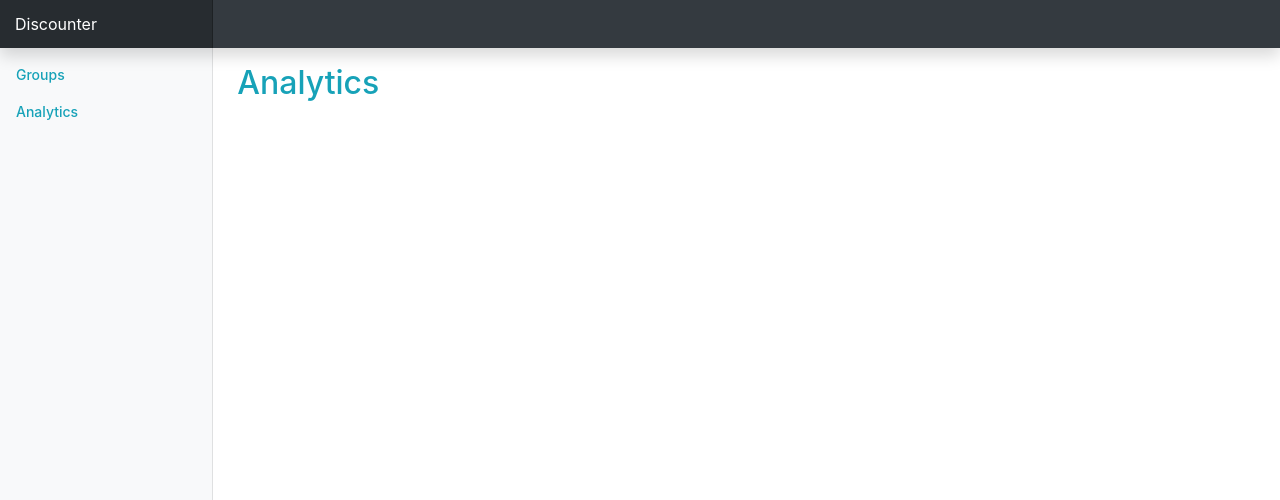
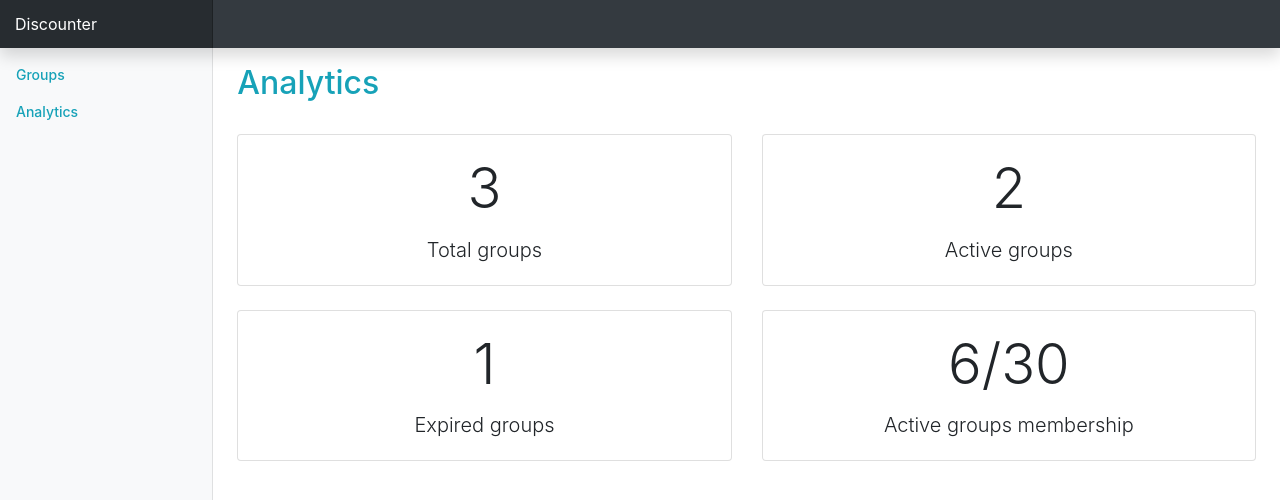
Before and after one commit to johnotu/discounter, a React (Create React App) app: page /analytics in a window 1280 px wide. Shown: the top 500 px of the page. Built offline with nearby package versions, Linux system fonts and the light colour scheme.

Commit message:
added analytics
showing some important numbers like total groups and how group
memberships is currently distributed

```diff
--- a/src/components/Analytics.js
+++ b/src/components/Analytics.js
@@ -1,10 +1,22 @@
-import React from 'react';
+import React, { useState } from 'react';
 
-// import groups from './groups.json';
+import dummyGroups from './groups.json';
 import TopNav from './TopNav';
 import SideNav from './SideNav';
 
 const Groups = props => {
+  const [groups, setGroups] = useState(dummyGroups);
+
+  const totalGroups = groups.length;
+
+  const isActive = group => group.isActive;
+  const activeGroups = groups.filter(isActive);
+  const totalActiveGroups = activeGroups.length;
+  const totalExpiredGroups = totalGroups - totalActiveGroups;
+  const totalActiveMembers = activeGroups.reduce((acc, curr) => acc + curr.members.length, 0);
+  const totalMembersExpected = activeGroups.reduce((acc, cur) => acc + cur.totalMembers, 0);
+
+
   return (
     <div className="admin">
       <TopNav />
@@ -15,6 +27,45 @@ const Groups = props => {
             <div className="d-flex justify-content-between flex-wrap flex-md-nowrap align-items-center pt-3 pb-2 mb-3">
               <h1 className="h2 text-info">Analytics</h1>
             </div>
+
+            <div className="row">
+              <div className="col-sm-6">
+                <div class="card text-center mb-4">
+                  <div class="card-body">
+
+                    <h5 class="card-title display-4">{totalGroups}</h5>
+                    <p class="card-text lead">Total groups</p>
+                  </div>
+                </div>
+              </div>
+              <div className="col-sm-6">
+                <div class="card text-center mb-4">
+                  <div class="card-body">
+
+                    <h5 class="card-title display-4">{totalActiveGroups}</h5>
+                    <p class="card-text lead">Active groups</p>
+                  </div>
+                </div>
+              </div>
+              <div className="col-sm-6">
+                <div class="card text-center mb-4">
+                  <div class="card-body">
+
+                    <h5 class="card-title display-4">{totalExpiredGroups}</h5>
+                    <p class="card-text lead">Expired groups</p>
+                  </div>
+                </div>
+              </div>
+              <div className="col-sm-6">
+                <div class="card text-center mb-4">
+                  <div class="card-body">
+
+                    <h5 class="card-title display-4">{`${totalActiveMembers}/${totalMembersExpected}`}</h5>
+                    <p class="card-text lead">Active groups membership</p>
+                  </div>
+                </div>
+              </div>
+            </div>
           </main>
         </div>
       </div>
--- a/src/components/SideNav.js
+++ b/src/components/SideNav.js
@@ -13,7 +13,7 @@ const SideNav = props => {
             <a className={`nav-link text-info ${props.groupsActive ? 'active' : ''}`} href="/">Groups</a>
           </li>
           <li className="nav-item">
-            <a className={`nav-link text-info disabled ${props.analyticsActive ? 'active' : ''}`} href="/analytics">
+            <a className={`nav-link text-info ${props.analyticsActive ? 'active' : ''}`} href="/analytics">
               Analytics
             </a>
           </li>
--- a/src/index.js
+++ b/src/index.js
@@ -2,6 +2,7 @@ import React from 'react';
 import ReactDOM from 'react-dom';
 import 'bootstrap/dist/css/bootstrap.min.css';
 import './index.css';
+import 'font-awesome/css/font-awesome.min.css';
 
 import App from './App';
 
```
